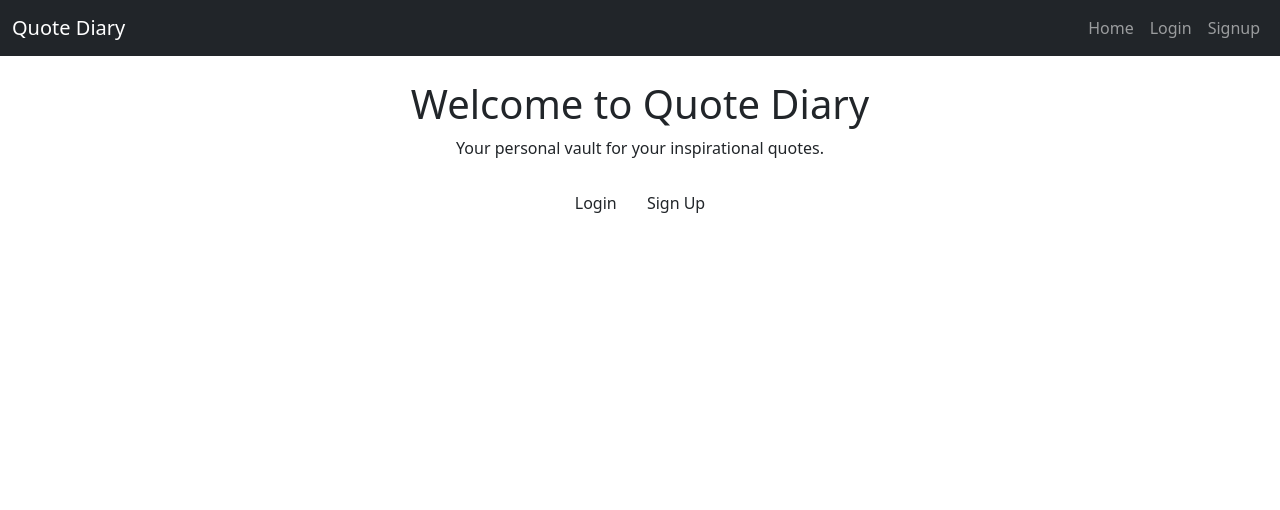
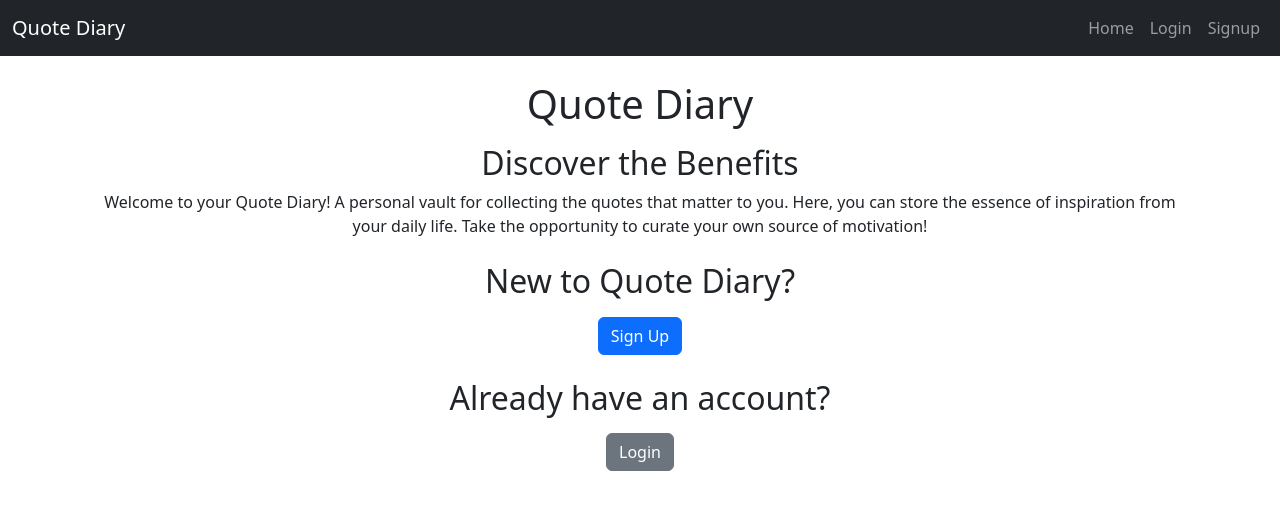
Before and after one commit to CroftsDeveloper/Quote_Diary, a Flask app: page / in a window 1280 px wide. Shown: the top 510 px of the page. Run offline with Flask 3, Linux system fonts and the light colour scheme; some libraries are stand-ins or nearby versions.

Commit message:
Streamline Index Page
**Refined Main Section**:
- Removed personalised greeting for authenticated users to streamline focus on dashboard and logout options.

**Enhanced Guest Experience**:
- Kept clear calls to action for guests to sign up or log in

**Simplified User Interaction**:
- Focused on providing direct access to key functionalities,

```diff
--- a/templates/index.html
+++ b/templates/index.html
@@ -3,30 +3,33 @@
 {% block content %}
     <!-- Header with a welcoming message -->
     <header class="container mt-4 mb-3 text-center" role="banner">
-        <h1>Welcome to Quote Diary</h1>
-        <p>Your personal vault for your inspirational quotes.</p>
+        <h1>Quote Diary</h1>
     </header>
 
-    <!-- Introduction Container Structure -->
+    <!-- Introduction Container -->
     <div class="introduction-container container text-center mt-3">
-        <!-- Placeholder for my future introduction content -->
+        <h2 class="intro-title">Discover the Benefits</h2>
+        <p class="intro-text">Welcome to your Quote Diary! A personal vault for collecting the quotes that matter to you.
+            Here, you can store the essence of inspiration from your daily life. Take the opportunity to curate your own
+            source of motivation!</p>
     </div>
 
     <!-- Main content based on user authentication -->
     <main class="container mt-3" role="main">
         {% if current_user.is_authenticated %}
-            <!-- Personalized greeting for authenticated users -->
-            <section class="text-center my-4" aria-label="User Greeting Section">
-                <p>Hello, {{ current_user.username }}!</p>
+            <!-- Dashboard and Logout options for authenticated users -->
+            <section class="text-center my-4" aria-label="User Options Section">
                 <a href="{{ url_for('dashboard') }}" class="btn btn-primary">Dashboard</a>
                 <a href="{{ url_for('logout') }}" class="btn btn-danger">Logout</a>
             </section>
         {% else %}
-            <!-- Original buttons for guest users -->
-            <div class="buttons text-center mt-4">
-                <a href="{{ url_for('login') }}" class="btn">Login</a>
-                <a href="{{ url_for('signup') }}" class="btn">Sign Up</a>
-            </div>
+            <!-- Call to action for guests -->
+            <section class="text-center my-4" aria-label="Signup and Login Options Section">
+                <h2>New to Quote Diary?</h2>
+                <a href="{{ url_for('signup') }}" class="btn btn-primary my-2">Sign Up</a>
+                <h2 class="mt-3">Already have an account?</h2>
+                <a href="{{ url_for('login') }}" class="btn btn-secondary my-2">Login</a>
+            </section>
         {% endif %}
     </main>
 {% endblock %}
```
